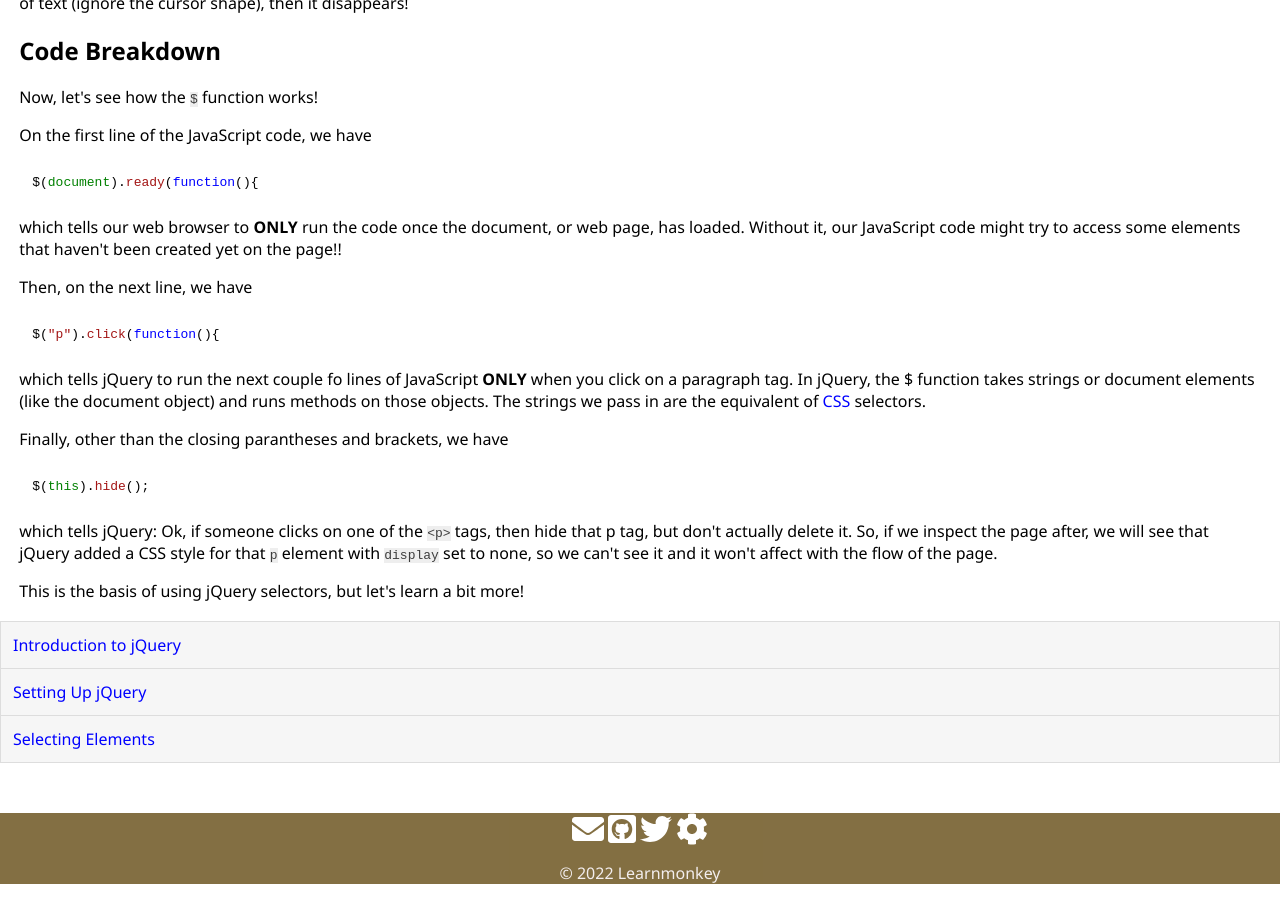
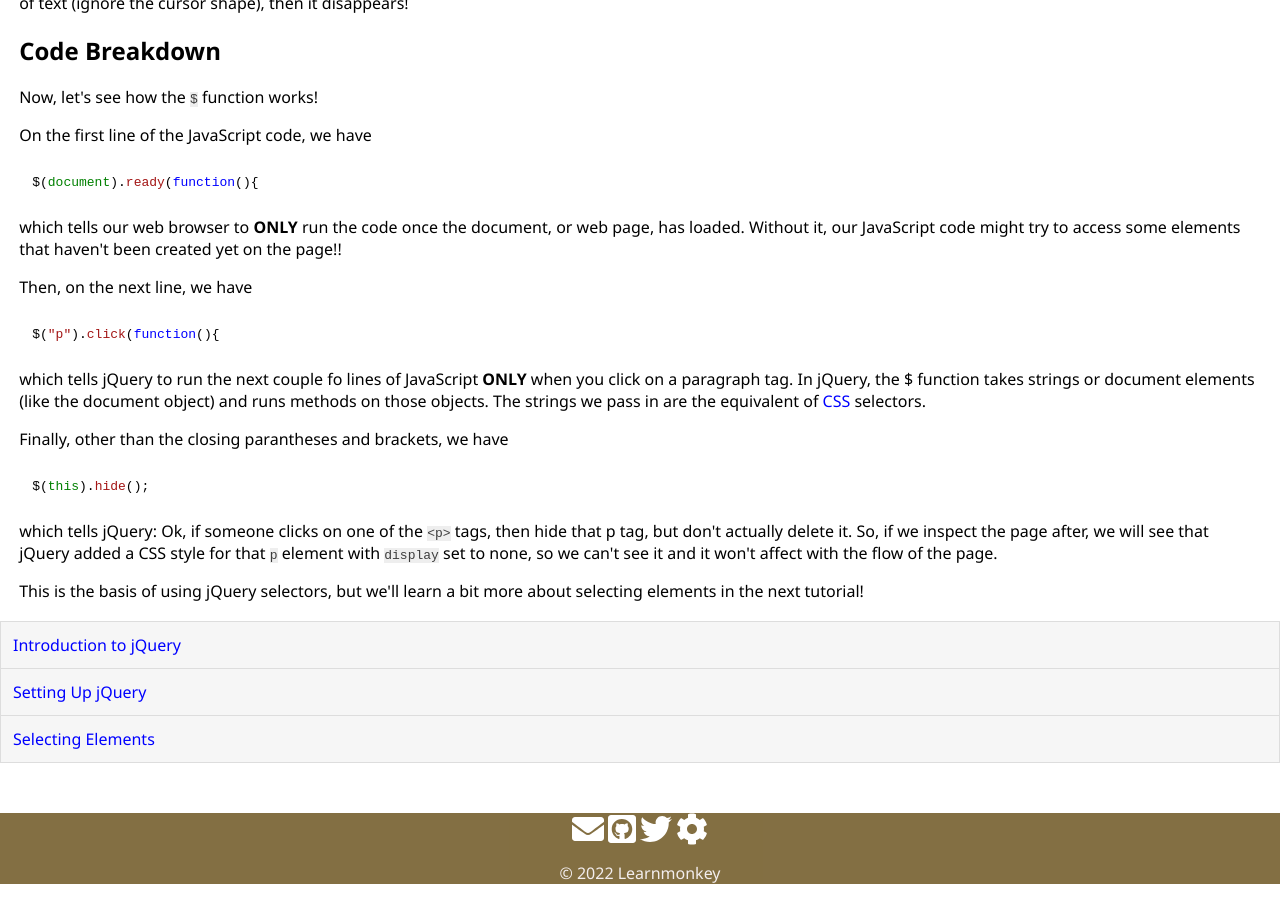
Before and after one commit to learnmonkey/learnmonkey.github.io, a Jekyll site: the page built from programming/javascript/jquery/selecting-elements.html, in a window 1280 px wide and 900 px high, scrolled down 793 px. Built offline with Jekyll 4.4.1, drawn with Linux system fonts in a browser that asks for light colours; nearby versions of some CDN libraries.

Commit message:
finish tutorial

```diff
--- a/programming/javascript/jquery/selecting-elements.html
+++ b/programming/javascript/jquery/selecting-elements.html
@@ -35,5 +35,5 @@ $(document).ready(function(){
     <p>On the first line of the JavaScript code, we have <pre><code class="language-javascript">$(document).ready(function(){</code></pre> which tells our web browser to <b>ONLY</b> run the code once the document, or web page, has loaded. Without it, our JavaScript code might try to access some elements that haven't been created yet on the page!!</p>
     <p>Then, on the next line, we have <pre><code class="language-javascript">$("p").click(function(){</code></pre> which tells jQuery to run the next couple fo lines of JavaScript <strong>ONLY</strong> when you click on a paragraph tag. In jQuery, the $ function takes strings or document elements (like the document object) and runs methods on those objects. The strings we pass in are the equivalent of <a href="/programming/css/">CSS</a> selectors.</p>
     <p>Finally, other than the closing parantheses and brackets, we have <pre><code class="language-javascript">$(this).hide();</code></pre> which tells jQuery: Ok, if someone clicks on one of the <code>&#60;p&#62;</code> tags, then hide that p tag, but don't actually delete it. So, if we inspect the page after, we will see that jQuery added a CSS style for that <code>p</code> element with <code>display</code> set to none, so we can't see it and it won't affect with the flow of the page.</p>
-    <p>This is the basis of using jQuery selectors, but let's learn a bit more!</p>
+    <p>This is the basis of using jQuery selectors, but we'll learn a bit more about selecting elements in the next tutorial!</p>
 </section>
```
